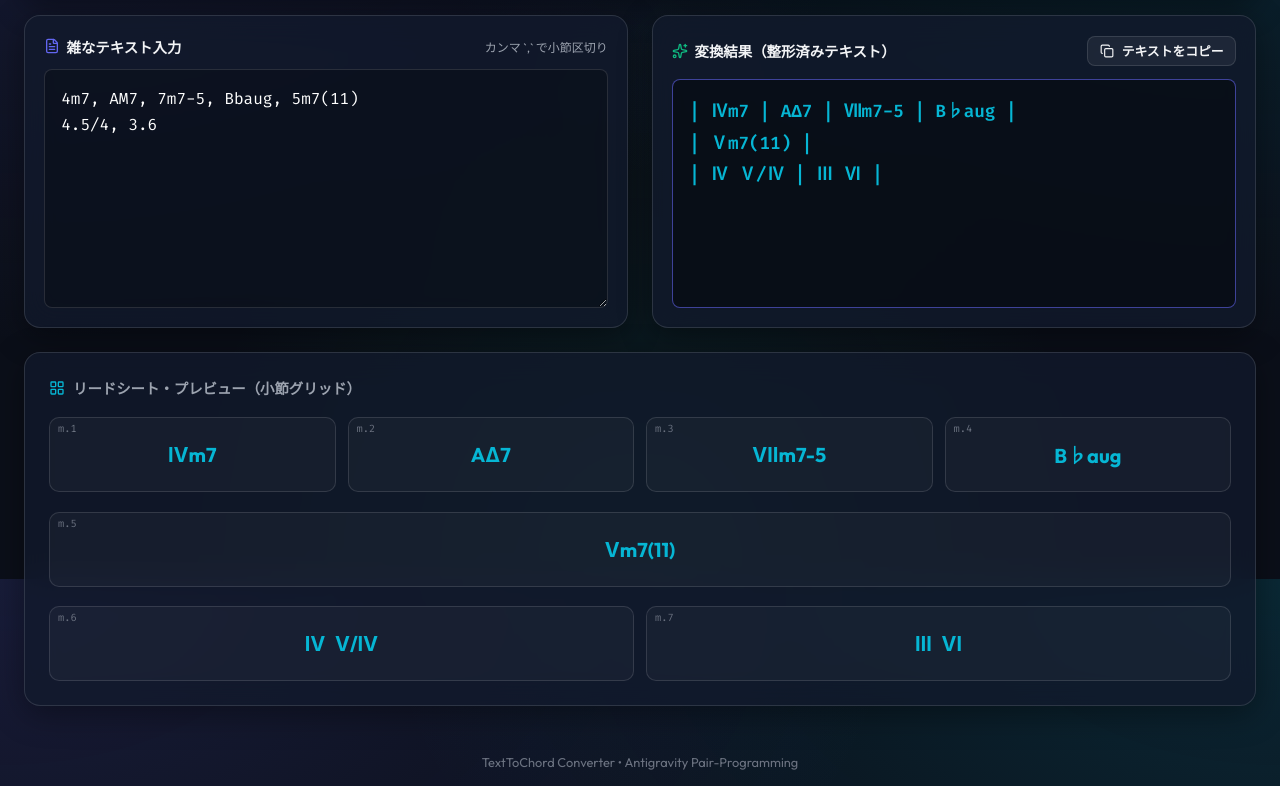
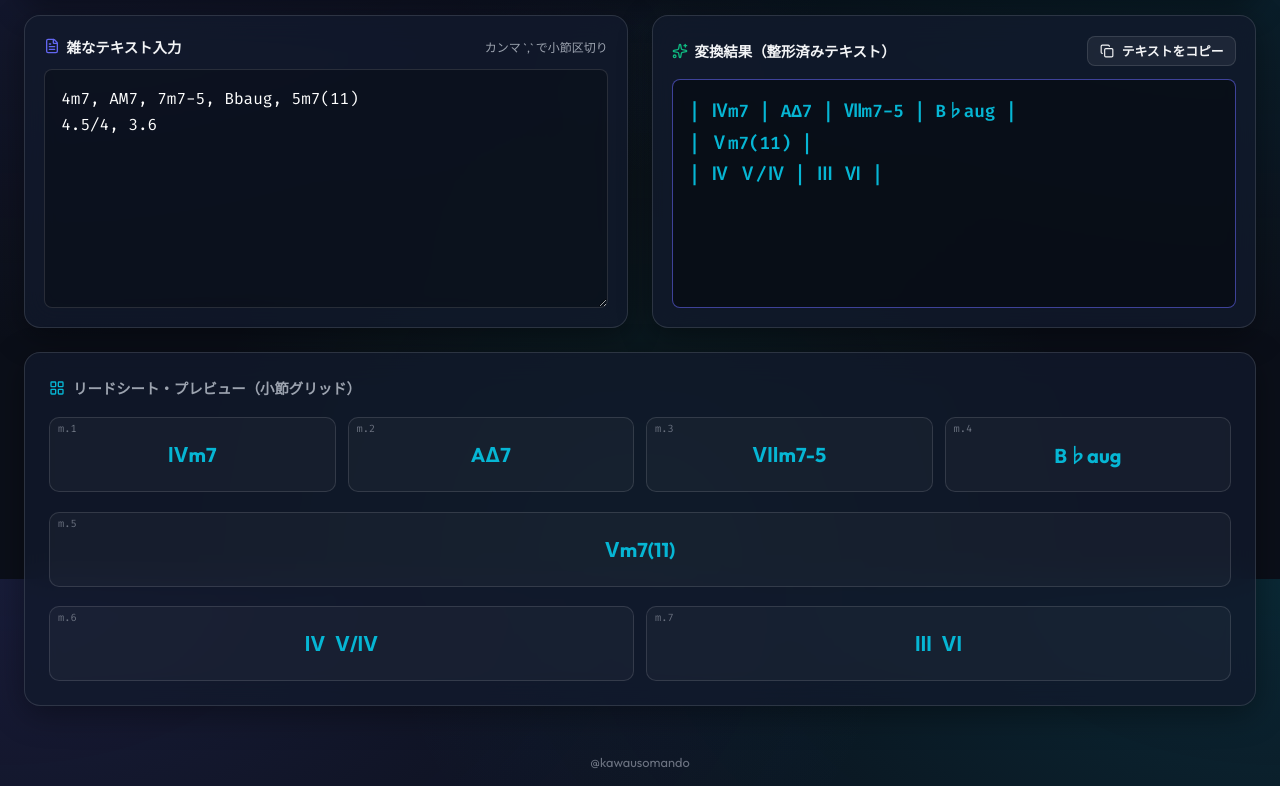
Before and after one commit to kawausomando/textToChord, a React (Vite) app: page / in a window 1280 px wide. Shown: the part 221-1007 px from the top of the page. Built offline with nearby package versions, Linux system fonts and the light colour scheme.

Commit message:
style: update footer credit to @kawausomando

```diff
--- a/src/App.tsx
+++ b/src/App.tsx
@@ -171,7 +171,7 @@ export function App() {
 
       {/* Footer */}
       <footer style={{ textAlign: 'center', padding: '1rem', color: 'var(--text-dim)', fontSize: '0.8rem' }}>
-        TextToChord Converter • Antigravity Pair-Programming
+        @kawausomando
       </footer>
 
       {/* Settings Modal */}
```
